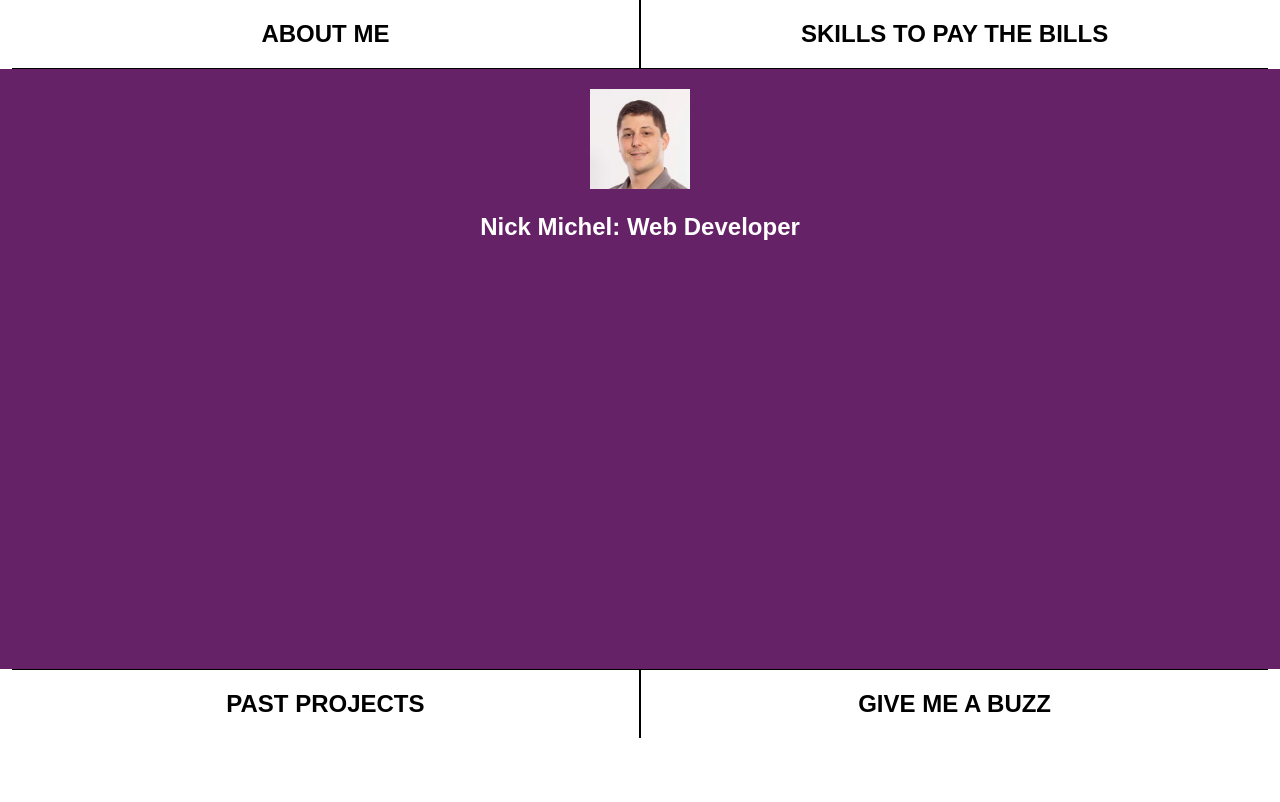
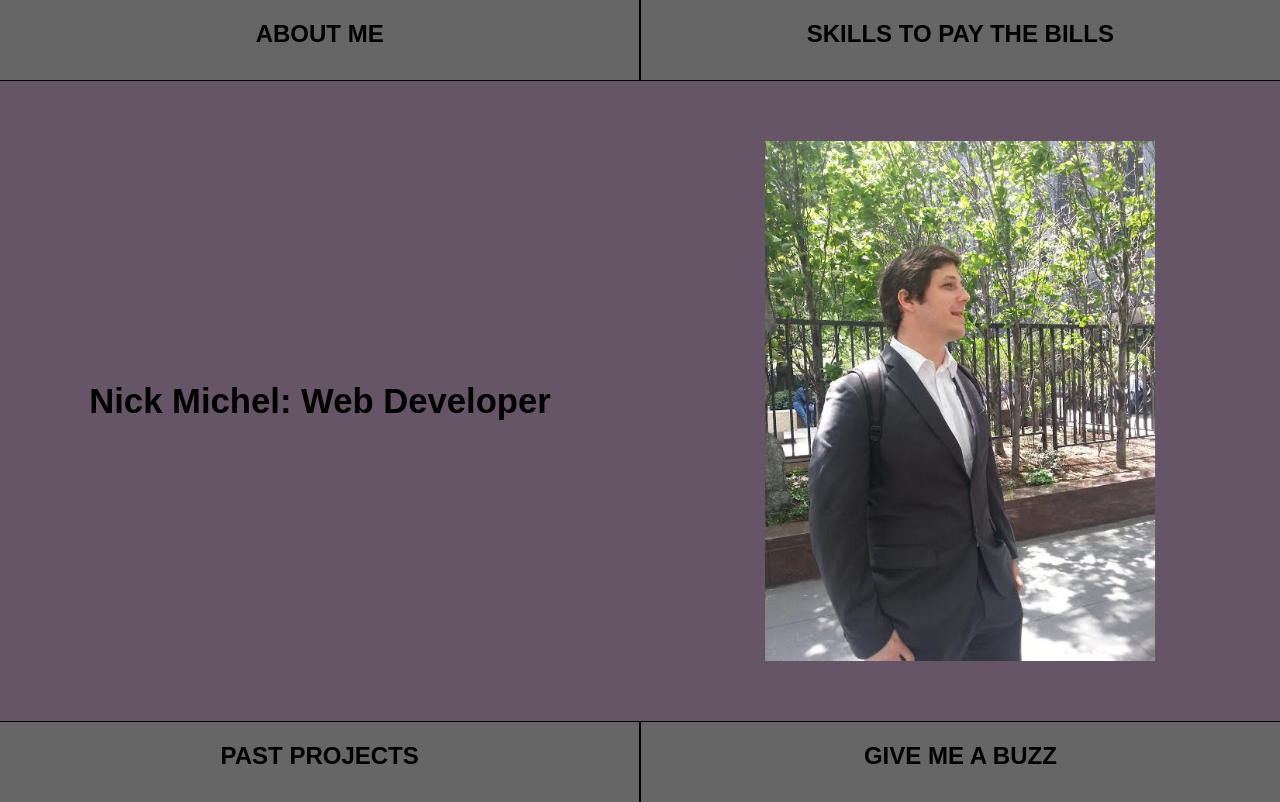
Before and after one commit to pognut/my-profile, a React (Create React App) app: page / in a window 1280 px wide. Built offline with nearby package versions, Linux system fonts and the light colour scheme.

Commit message:
progression of redesign, centered front page content, fixed whitespace bugs, added photo, working on colors and other aesthetics.

```diff
--- a/src/App.css
+++ b/src/App.css
@@ -3,17 +3,41 @@
   height: 100vh;
 }
 
+.root {
+  height: 100vh;
+}
+
 .App-logo {
-  height: 100px;
+  height: 65vh;
+  position: absolute;
+  top: 50%;
+  left: 75%;
+  transform: translate(-50%, -50%);
+}
+
+#tagline{
+  /* height: 15vh; */
+  position: absolute;
+  top: 50%;
+  left: 25%;
+  transform: translate(-50%, -50%);
+  font-size: 26pt;
+  margin: 0;
 }
 
 .App-header {
-  background-color: #626;
-  height: 70vh;
+  background-color: #656;
+  height: 80vh;
   /* 40vh? */
-  padding: 20px;
-  color: white;
+  /* padding: 20px; */
+  position: relative;
 }
+
+.App-header * {
+  display: inline-block;
+}
+
+
 
 .App-intro {
   font-size: large;
@@ -26,9 +50,11 @@
 
 #square-space > .square{
   display: inline-block;
-  /* height: 49%; */
-  width: 49%;
+  height: 10%;
+  width: 49.9%;
   vertical-align: bottom;
+  background-color: #666;
+
 }
 
 #square-space > .square:nth-child(-n+2){
@@ -48,11 +74,10 @@
 }
 
 #big-square {
-  height: 70vh;
-  padding: 20px;
+  height: 80vh;
+  /* padding: 20px; */
   overflow: scroll;
-  background-color: #626;
-  color: white;
+  background-color: #656;
 }
 
 #big-square *{
--- a/src/App.js
+++ b/src/App.js
@@ -4,7 +4,7 @@ import './App.css';
 import BigSquare from './BigSquare.js'
 import SmallSquare from './SmallSquare.js'
 import content from "./content"
-import headshot from './headshot.jpg'
+import headshot from './unnamed.jpg'
 
 class App extends Component {
 
@@ -33,13 +33,12 @@ class App extends Component {
     if(this.state.bigSquare===false){
       return (
         <div className="App">
-
           <div id="square-space">
             <SmallSquare fullscreen={this.fullscreener} id="about" squareNum="0" smallContent={content[0].small} />
             <SmallSquare fullscreen={this.fullscreener} id="skills"squareNum="1" smallContent={content[1].small} />
             <div className="App-header">
+              <h2 id="tagline">Nick Michel: Web Developer</h2>
               <img src={headshot} className="App-logo" alt="logo" />
-              <h2>Nick Michel: Web Developer</h2>
             </div>
             <SmallSquare fullscreen={this.fullscreener} id="projects" squareNum="2" smallContent={content[2].small} />
             <SmallSquare fullscreen={this.fullscreener} id="contact" squareNum="3" smallContent={content[3].small} />
--- a/src/SmallSquare.css
+++ b/src/SmallSquare.css
@@ -1,7 +1,11 @@
 /* #about-blurb {
   width: 95%;
-}
+} */
 
 li {
   list-style: none;
-} */
+}
+
+ul {
+  padding-left: 0;
+}
```
Also changed, not shown: src/unnamed.jpg (added).
